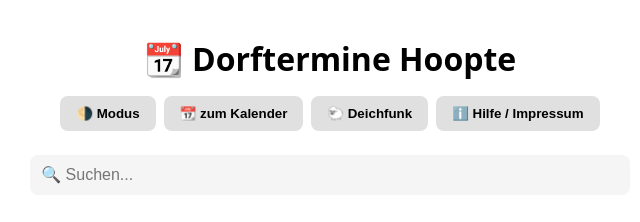
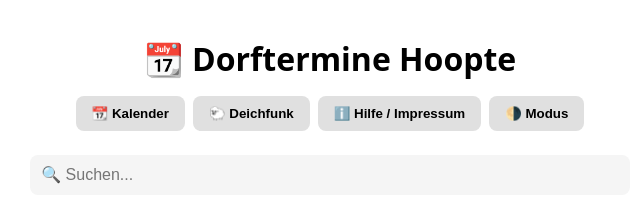
Before and after one commit to elfilterino/hooptekalender, a plain HTML site: page index.html in a window 1280 px wide. Shown: the whole page, without its empty margins (310-950 px from the left). Drawn offline with Linux system fonts and the light colour scheme; no server answers.

Commit message:
Update index.html
Anpassungen Menü

```diff
--- a/index.html
+++ b/index.html
@@ -151,10 +151,10 @@
   <h1>📆 Dorftermine Hoopte</h1>
 
   <div class="controls">
-    <button id="themeToggle">🌗 Modus</button>
-    <button onclick="location.href='https://calendar.google.com/calendar/u/0/r?cid=3ut2sjv47ebvr7igckosf42t7g@group.calendar.google.com'">📆 zum Kalender</button>
+    <button onclick="location.href='https://calendar.google.com/calendar/u/0/r?cid=3ut2sjv47ebvr7igckosf42t7g@group.calendar.google.com'">📆 Kalender</button>
     <button onclick="location.href='https://whatsapp.com/channel/0029VaGYbKD5kg712erDxk2A'">🐑 Deichfunk</button>
     <button onclick="location.href='https://docs.google.com/document/d/1eYK5iNOtXUflUSx93grBZKru1vhppOqr1Btexh_GSkM/edit?usp=sharing'">ℹ️ Hilfe / Impressum</button>
+    <button id="themeToggle">🌗 Modus</button>
   </div>
 
   <div class="search-box">
```
